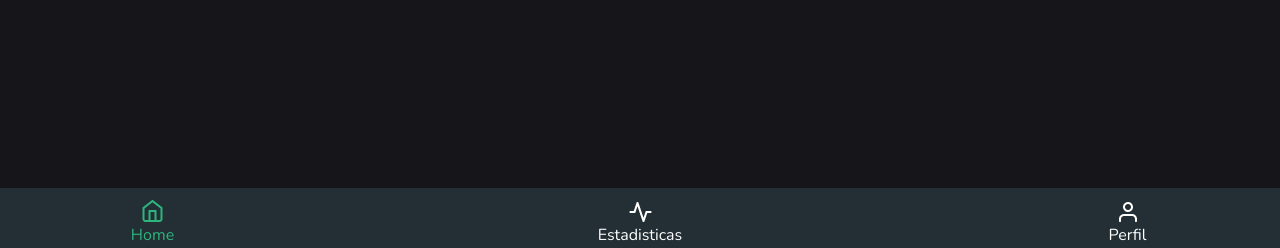
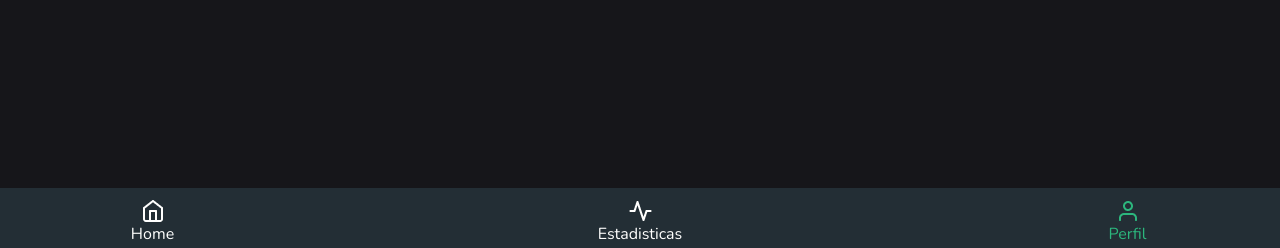
Before and after one commit to Luuchoh/AG_sprint_1, a PHP site: page /src/views/profile.html in a window 1280 px wide. Shown: the part 552-800 px from the top of the page. Run offline with PHP 8.4, Linux system fonts and the light colour scheme; some libraries are stand-ins or nearby versions.

Commit message:
se arregla bug de navbar

```diff
--- a/src/css/profile-styles.css
+++ b/src/css/profile-styles.css
@@ -4,6 +4,16 @@ main{
     margin: auto;
     background-color: inherit;
     margin-bottom: 76px;
+}
+
+.home{
+    color: var(--color-white) !important;
+}
+.statitics{
+    color: var(--color-white) !important;
+}
+.profile{
+    color: var(--color-green) !important;
 }
 
 .title-main{
--- a/src/views/profile.html
+++ b/src/views/profile.html
@@ -26,7 +26,7 @@
             <ul>
                 <li>
                     <a class="opcion home" href="home.html">
-                        <img src="../assets/icon-home-g.png" alt="">
+                        <img src="../assets/icon-home-w.png" alt="">
                         <span>home</span>
                     </a>
                 </li>
@@ -38,7 +38,7 @@
                 </li>
                 <li>
                     <a class="opcion profile" href="profile.html">
-                        <img src="../assets/icon-perfil-w.png" alt="">
+                        <img src="../assets/icon-perfil-g.png" alt="">
                         <span>perfil</span>
                     </a>
                 </li>
--- a/src/views/statitics.html
+++ b/src/views/statitics.html
@@ -25,13 +25,13 @@
             <ul>
                 <li>
                     <a class="opcion home" href="home.html">
-                        <img src="../assets/icon-home-g.png" alt="">
+                        <img src="../assets/icon-home-w.png" alt="">
                         <span>home</span>
                     </a>
                 </li>
                 <li class="li-estadisticas">
                     <a class="opcion statitics" href="statitics.html">
-                        <img src="../assets/icon-statitics-w.png" alt="">
+                        <img src="../assets/icon-statitics-g.png" alt="">
                         <span>estadisticas</span>
                     </a>
                 </li>
```
Also changed, not shown: src/css/statitics-styles.css (+9 -0 lines).
